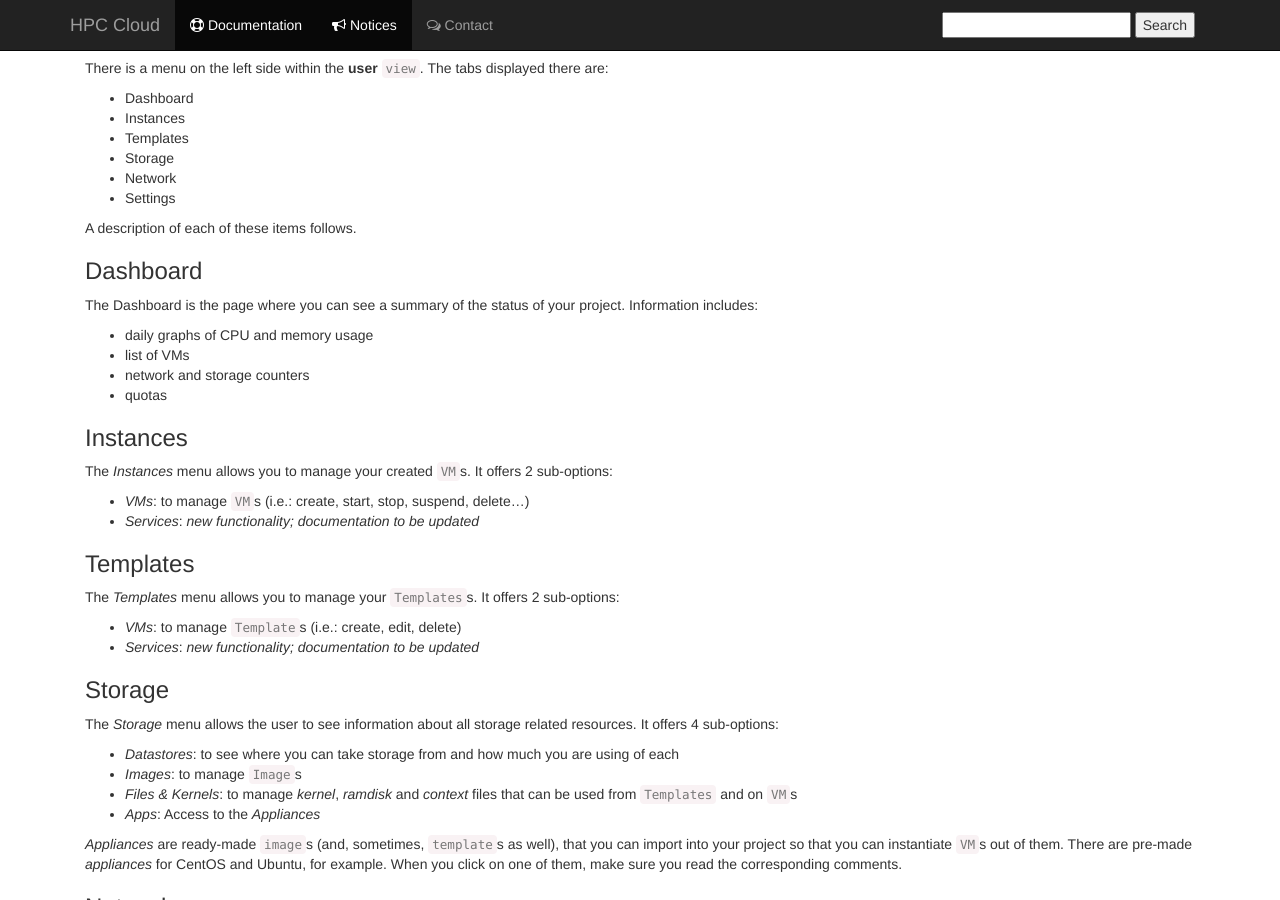
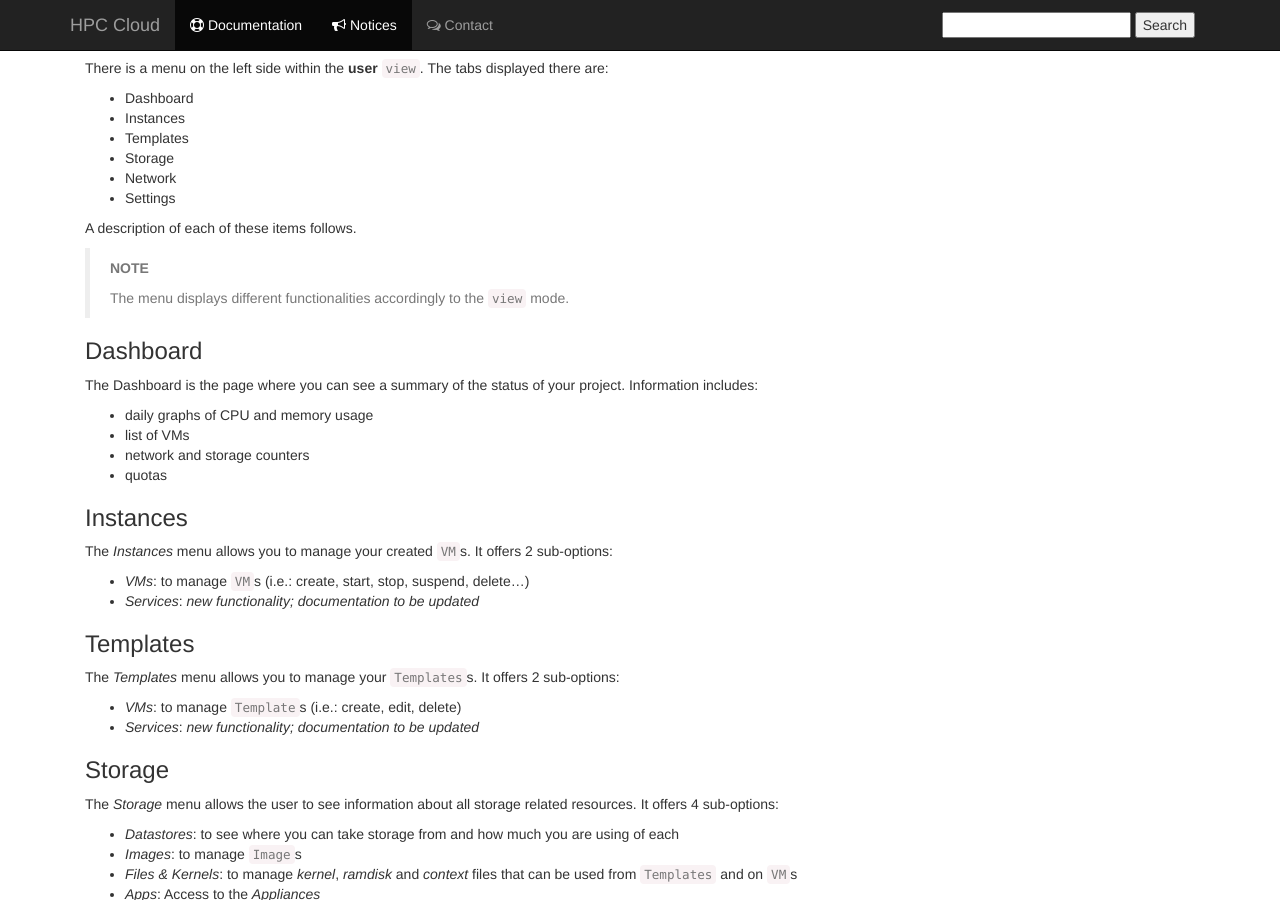
Before and after one commit to sara-nl/clouddocs, a Jekyll site: the page built from user-interface.markdown, in a window 1280 px wide and 900 px high, scrolled down 4409 px. Built offline with Jekyll 4.4.1, drawn with Linux system fonts in a browser that asks for light colours; nearby versions of some CDN libraries; our own code applies the rules of GitHub Pages for plain Markdown files.

Commit message:
Update user-interface.markdown
Note on Menu tabs vs view mode. To be expanded in the future.

```diff
--- a/user-interface.markdown
+++ b/user-interface.markdown
@@ -109,6 +109,10 @@ There is a menu on the left side within the **user** `view`. The tabs displayed
 
 A description of each of these items follows.
 
+> **NOTE**
+>
+> The menu displays different functionalities accordingly to the `view` mode.
+
 ### Dashboard
 The Dashboard is the page where you can see a summary of the status of your project. Information includes:
 
```
